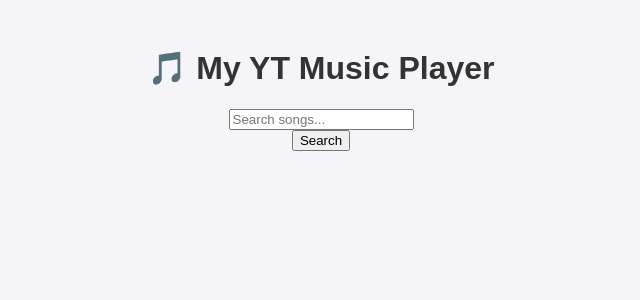
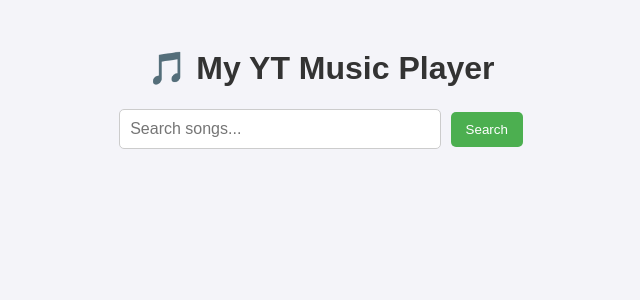
Before and after one commit to shkumaraman/shkumaraman.github.io, a Jekyll site: the page music.html, which Jekyll copies as it is, in a window 1280 px wide. Shown: the top 300 px of the page, without its empty margins (319-959 px from the left). Built offline with Jekyll 4.4.1, drawn with Linux system fonts in a browser that asks for light colours.

Commit message:
Update music.html

```diff
--- a/music.html
+++ b/music.html
@@ -13,6 +13,25 @@
       padding: 20px;
     }
     h1 { color: #333; }
+    #searchBox {
+      padding: 10px;
+      width: 300px;
+      font-size: 16px;
+      border-radius: 5px;
+      border: 1px solid #ccc;
+    }
+    button {
+      padding: 10px 15px;
+      margin-left: 5px;
+      border: none;
+      border-radius: 5px;
+      background: #4CAF50;
+      color: white;
+      cursor: pointer;
+    }
+    button:hover {
+      background: #45a049;
+    }
     #results {
       margin-top: 20px;
       display: grid;
@@ -40,12 +59,15 @@
 </head>
 <body>
   <h1>🎵 My YT Music Player</h1>
-  <input type="text" id="searchBox" placeholder="Search songs..." />
-  <button onclick="searchSongs()">Search</button>
+  <div>
+    <input type="text" id="searchBox" placeholder="Search songs..." />
+    <button onclick="searchSongs()">Search</button>
+  </div>
 
   <div id="results"></div>
 
   <script>
+    // ⚠️ अपने Render backend का URL यहां डालें
     const API_BASE = "https://shkumaraman-github-io.onrender.com";
 
     async function searchSongs() {
@@ -67,7 +89,7 @@
             <img src="${item.thumbnails[0].url}" alt="thumbnail" />
             <h3>${item.name}</h3>
             <p>${item.artist?.name || "Unknown Artist"}</p>
-            <button onclick="playSong('${item.videoId}')">Play</button>
+            <button onclick="playSong('${item.videoId}')">▶ Play</button>
             <div id="player-${item.videoId}"></div>
           `;
 
@@ -83,11 +105,11 @@
       const playerDiv = document.getElementById(`player-${videoId}`);
       playerDiv.innerHTML = `
         <audio controls autoplay>
-          <source src="${data.formats[0].url}" type="audio/mp4">
+          <source src="${data.url}" type="audio/mp4">
           Your browser does not support audio.
         </audio>
       `;
     }
   </script>
 </body>
-</html>
+  </html>
```
